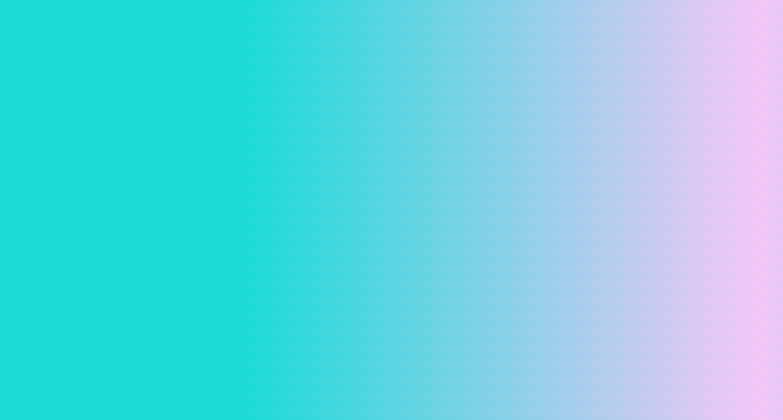
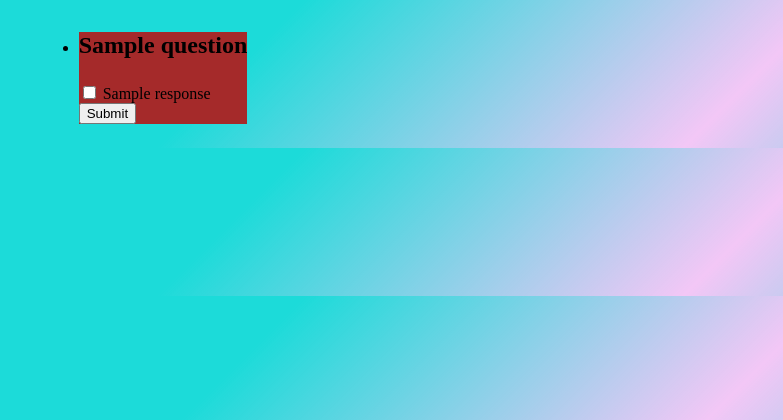
Before and after one commit to Carole-N/miskatonic, a Flask app: page /quizz in a window 1280 px wide. Shown: the top 420 px of the page, without its empty margins (497-1280 px from the left). Run offline with Flask 3, Linux system fonts and the light colour scheme; the visitor is signed in with stand-in values (Sample User, id 1); a database or web service that is not in the repository returns one stand-in record (values such as "Sample title").

Commit message:
Quizz page is alive, ITS ALIVE YAYYYYYYYYYY

```diff
--- a/app.py
+++ b/app.py
@@ -1,6 +1,7 @@
 from flask import Flask, redirect, url_for, request, render_template, session
 import sqlite3
 from hashlib import sha256
+from dto.connexion import Connexion
 
 # Nom de la base de données SQLite
 DATABASE = 'data/miskatonic_users.db'
@@ -123,12 +124,46 @@
 
 @app.route('/quizz')
 def quizz():
-    # Vérifie si l'utilisateur est connecté en regardant la session
     if 'user' not in session:
-        # S'il n'est pas connecté, redirige vers la page de connexion
         return redirect(url_for('login'))
-    # Si l'utilisateur est connecté, affiche la page d'accueil protégée
-    return render_template('quizz.html', user=session['user'])
+
+    Connexion.connect()
+    questions = Connexion.get_all_questions()
+    Connexion.disconnect()
+
+    return render_template(
+        'quizz.html',
+        user=session['user'],
+        questions=questions
+    )
+
+
+@app.route("/question/<int:_id>")
+def question_detail(_id):
+    question = next((q for q in Connexion.get_question_by_id if q["_id"] == _id), None)
+    if not question:
+        return "Question not found", 404
+    return render_template("question_detail.html", question=question)
+
+@app.route("/submit/<string:_id>", methods=["POST"])
+def submit_answer(_id):
+    Connexion.connect()
+    question = Connexion.get_question_by_id(_id)
+    Connexion.disconnect()
+
+    if not question:
+        return "Question not found", 404
+
+    selected = request.form.getlist("response")
+
+    correct = set(selected) == set(question.get("good_answers_texte", []))
+
+    if correct:
+        return f" Correct! {', '.join(question['good_answers_texte'])} is the right answer."
+    else:
+        return f" Incorrect. The correct answer is {', '.join(question['good_answers_texte'])}."
+
+
 
 if __name__ == "__main__":
     # Lancement de l'application Flask en mode debug
--- a/static/style.css
+++ b/static/style.css
@@ -147,3 +147,7 @@
 .quizzbox {
 
 }
+
+.boate{
+  background-color: brown;
+}
--- a/templates/home.html
+++ b/templates/home.html
@@ -21,6 +21,7 @@
 
 
 <body>
+    <button class="generatequizz">Generate quizz</button>
 
 </body>
 
--- a/templates/quizz.html
+++ b/templates/quizz.html
@@ -1,18 +1,40 @@
 <!DOCTYPE html>
 <html lang="en">
+
 <head>
     <meta charset="UTF-8">
     <meta name="viewport" content="width=device-width, initial-scale=1.0">
     <link href="{{ url_for('static', filename='style.css') }}" rel="stylesheet" />
-    <title>Document</title>
+    <title>Quiz</title>
 </head>
-<nav>
 
-</nav>
 <body>
+    <nav>
+    </nav>
+
     <div class="quizzbox">
         <div class="questions">
+            <ul>
+                {% for question in questions %}
+                <li>
+                    <div class="boate">
+                        <h2>
+                            <p>
+                                {{ question['question'] }}
+                            </p>
+                        </h2>
+                        <form action="{{ url_for('submit_answer', _id=question['_id']) }}" method="post">
+                            {% for response in question['responses'] %}
+                            <input type="checkbox" name="response" value="{{ response }}"> {{ response }} <br>
+                            {% endfor %}
+                            <button type="submit">Submit</button>
+                        </form>
+                    </div>
+                </li>
+                {% endfor %}
+            </ul>
         </div>
     </div>
 </body>
+
 </html>
```
